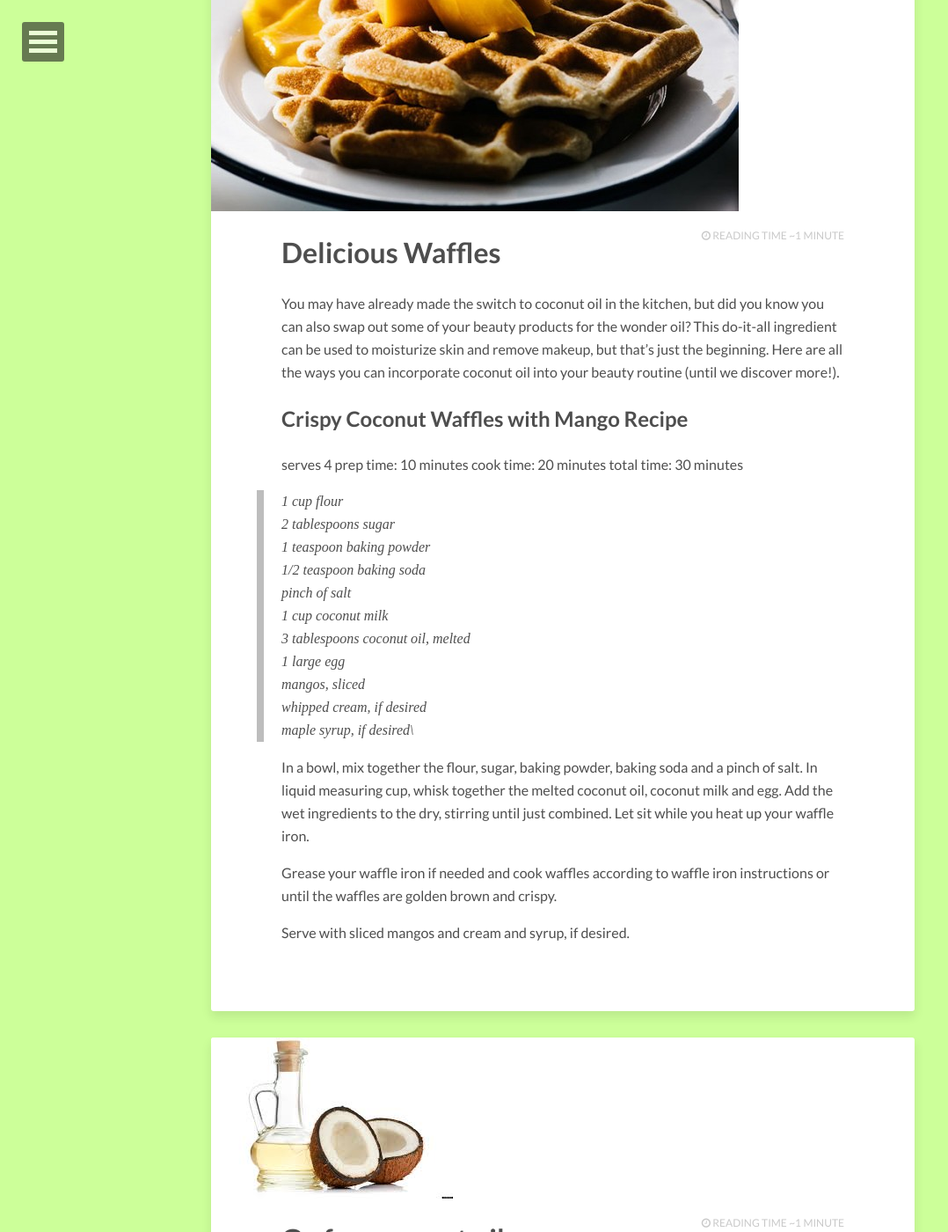
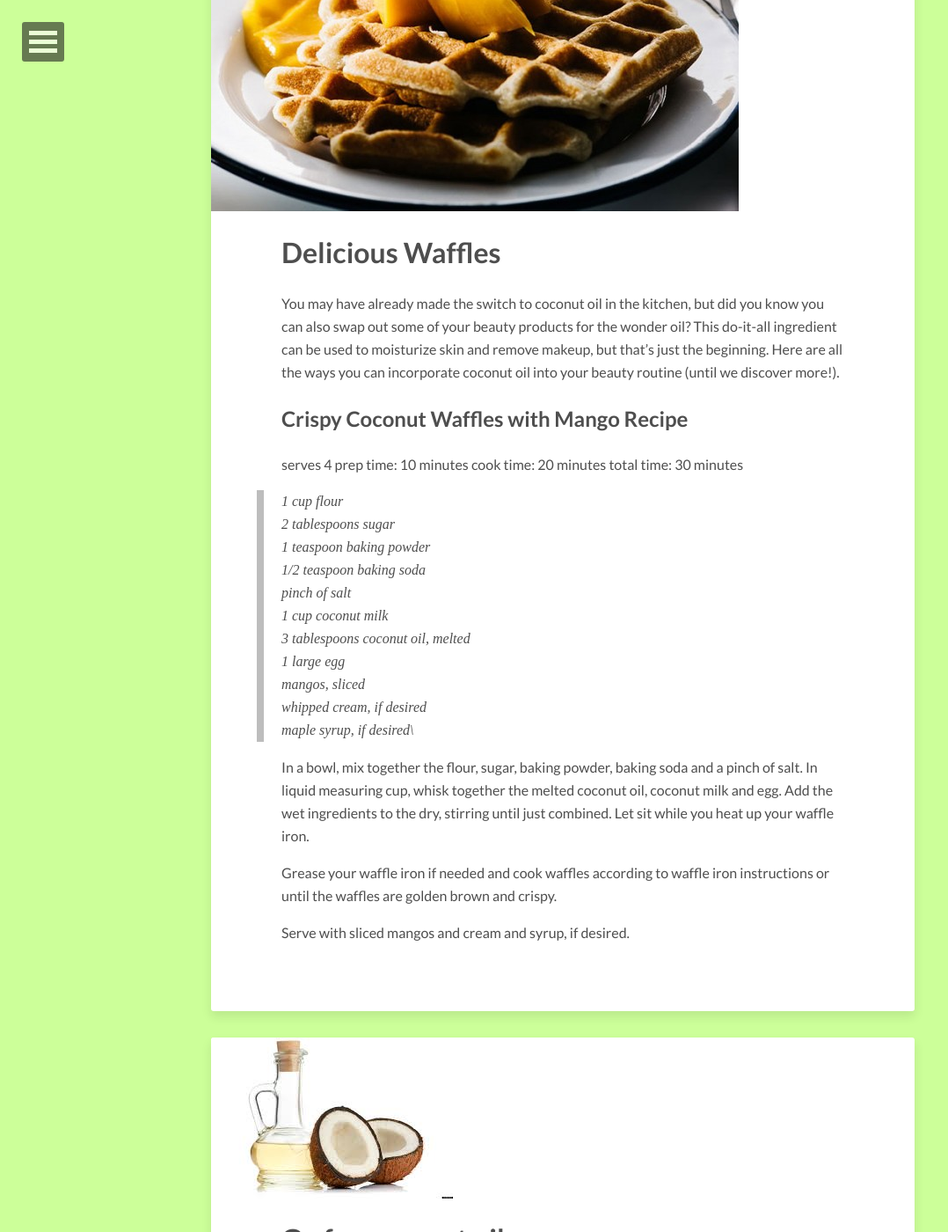
Before and after one commit to daudua/daudua.github.io, a Jekyll site: the page built from index.html, in a window 1280 px wide and 1400 px high, scrolled down 810 px. Shown: the whole window at 88% size, without its empty margins (0-1078 px from the left). Built offline with Jekyll 4.4.1, drawn with Linux system fonts in a browser that asks for light colours; nearby versions of some CDN libraries; the list of posts is cut into pages by our own code; part of the change alters nothing that is shown.

```diff
--- a/_config.yml
+++ b/_config.yml
@@ -1,12 +1,12 @@
 title:            Dau Dua
 description:      Sell Coconut Oil
 disqus_shortname: hpstrtheme
-reading_time:     true
+reading_time:     false
 words_per_minute: 200
 # Your site's domain goes here (eg: //mmistakes.github.io, http://mademistakes.com, etc)
 # When testing locally leave blank or use http://localhost:4000
-# url:           http://daudua.github.io
-url:           http://localhost:4000
+url:           http://daudua.github.io
+# url:           http://localhost:4000
 
 # Owner/author information
 owner:
```
